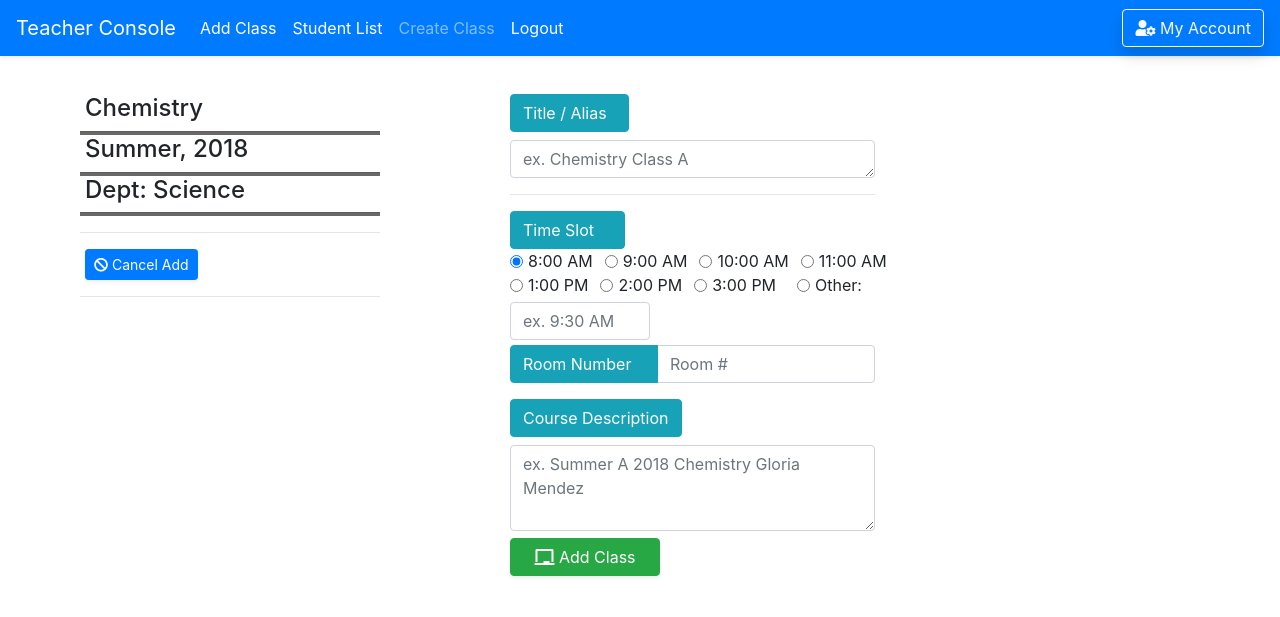
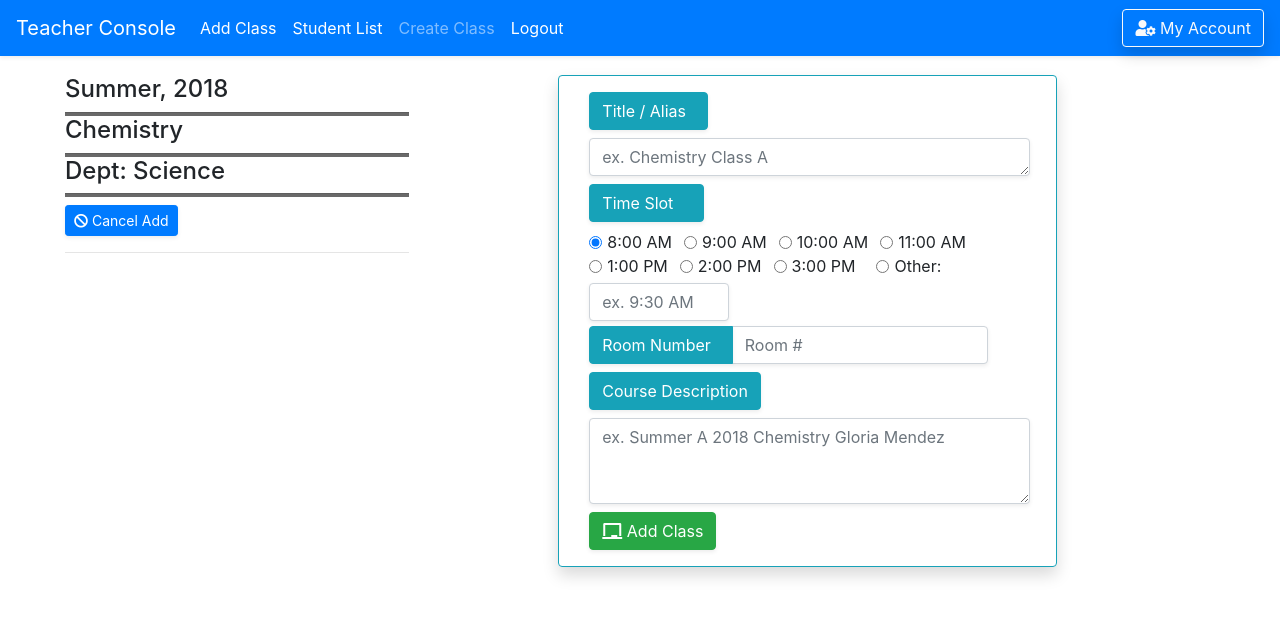
Before and after one commit to Khoi938/AWS-SchoolApp, a Django app: template lc101/school_app/templates/teacher/classroom/add_classroom.html in a window 1280 px wide. Shown: the top 617 px of the page. Run offline with Django 3.2, Linux system fonts and the light colour scheme; the template is opened without the code that fills it: values that come from a table or form of the project are taken from there, others are empty; data comes from the database, SQL or seed files in the repository; both versions use the stored data as it was after the commit; some libraries are stand-ins or nearby versions.

Commit message:
re done add class page

```diff
--- a/lc101/school_app/templates/teacher/classroom/add_classroom.html
+++ b/lc101/school_app/templates/teacher/classroom/add_classroom.html
@@ -1,53 +1,43 @@
 {% extends 'base.html' %}
 {% block content %}
-<br>
-
 <script>
         $(document).ready(function(){
     $('[data-toggle="popover"]').popover();
     });
 </script>
-<div class="container" style='padding-top:25px; padding-left:20px'>
-         <div class="panel panel-login">
-        <div class="panel-body">
-          <div class="row">
-            <!--<div class="col-lg-12">-->
-        <h3 style='padding-left: 5px'></h3>
-        <div style="width: 400px">
-          <div style='width:300px'>
-        <h4 style='padding-left: 5px'>{{ course.course_title }}</h4>
+<div class='content'>
+  <div class="container-fuild form-row pb-4" style='width:100%'>
+    <div class="col-md-5">
+        <div class='col-md-9'>
+          <h4>{{ course.semester }}, {{ course.year }}</h4>
           <hr class='hr-line'/>
-        <h4 style='padding-left: 5px'>{{ course.semester }}, {{ course.year }}</h4>
+          <h4>{{ course.course_title }}</h4>
           <hr class='hr-line'/>
-        <h4 style='padding-left: 5px'>Dept: {{ course.department.name }}</h4>
+          <h4>Dept: {{ course.department.name }}</h4>
           <hr class='hr-line'/>
-        <hr style="text-align:left;margin-left:0;height:0px;padding: 0px"/>
-        <div style='padding-left: 5px'>
-          <a class="btn btn-sm btn-primary shadow-sm" href='{% url "classroom_view" course_id=course.id %}'><i class="fas fa-ban"></i> Cancel Add </a></a>
-        </div>
+          <a class="btn btn-sm btn-primary shadow-sm mt-2" href='{% url "classroom_view" course_id=course.id %}'><i class="fas fa-ban"></i> Cancel Add </a>
           <hr style="text-align:left;margin-left:0;height:0px;padding: 0px"/>
         </div>
+      {% if messages %}
+        <span class="messages">
+      {% for message in messages %}
+           <div class="alert-inherit alert-{{ message.tags }}" role="alert">{{ message }}</div>
+      {% endfor %}
+        </span>
+      {% endif %}
     </div>
-        {% if messages %}
-          <ul class="messages">
-        {% for message in messages %}
-             <li><div class="alert-inherit alert-success" role="alert">{{ message }}</div></li>
-        {% endfor %}
-          </ul>
-        {% endif %}
+    <div class='col-md-5'>
+    <div class='form border border-info rounded pb-3 shadow'>
       <form action="/teacher/classroom/add_classroom", method="post", id=''> {% csrf_token %}
         <input type="hidden" name="course_id" value='{{course.id}}'/>
-
-        <div class="input-group mb-3" style='width:400px' >
+        <div class="input-group mt-3" >
         <div>
           <div class="input-group-prepend">
-          <label class="btn btn-info" for='' >Title / Alias &nbsp</label>
+            <label class="btn btn-info shadow-sm" for='' >Title / Alias &nbsp</label>
           </div>
-          <textarea class="form-control" style='width:365px' name='course_title' id="" rows="1" cols='40'
+            <textarea class="form-control shadow-sm" name='course_title' id="" rows="1" cols='39'
             maxlength='100'placeholder="ex. {{course.course_title}} Class A" data-toggle="popover" title="" data-content="For your reference only"required></textarea>
-
-          <hr/>
-          <button class="btn btn-info" >Time Slot &nbsp&nbsp&nbsp</button>
+          <label class="btn btn-info mt-2 shadow-sm" >Time Slot &nbsp&nbsp&nbsp</label>
         </div>
           <div class="form-check form-check-inline">
             <input class="form-check-input" type="radio" name="time" id="" value="8:00 AM" Checked>
@@ -83,22 +73,24 @@
             <label class="form-check-label" for="">Other:</label>
           </div>
           <div style = 'width:140px;right-align:10px'class="form-check form-check-inline">
-            <input type='text'class="form-control" name="custom_time" maxlength='8' id="" placeholder='ex. 9:30 AM' data-toggle="popover" title="" data-content='Format hh:mm AM/PM'>
+            <input type='text'class="form-control shadow-sm" name="custom_time" maxlength='8' id="" placeholder='ex. 9:30 AM' data-toggle="popover" title="" data-content='Format hh:mm AM/PM'>
           </div><br><br>
-        <div class="input-group mb-3" style='width:365px' >
+        <div class="input-group mb-2" >
           <div class="input-group-prepend">
-            <button class="btn btn-info" >Room Number &nbsp&nbsp</button>
+            <button class="btn btn-info shadow-sm" >Room Number &nbsp</button>
           </div>
-            <input type="text" class="form-control" name='room_number'id="" maxlength="10" placeholder="Room #" data-toggle="popover" title="" data-content='Where you do your lecture' required>
+            <input type="text" class="form-control mr-5 shadow-sm" name='room_number'id="" maxlength="10" placeholder="Room #" data-toggle="popover" title="" data-content='Where you do your lecture' required>
         </div>
         <div>
-          <label class="btn btn-info" for='description' >Course Description</label>
-          <textarea class="form-control" style='width:365px' name='description' id="" rows="3" cols='40' placeholder="ex. Summer A 2018 {{course.course_title}} Gloria Mendez"
+          <label class="btn btn-info shadow-sm" for='description' >Course Description</label>
+          <textarea class="form-control shadow-sm" name='description' id="" rows="3" cols='39' placeholder="ex. Summer A 2018 {{course.course_title}} Gloria Mendez"
           maxlength='200' data-toggle="popover" title="" data-content="Briefly describe your Course"required></textarea>
-          <hr style='height:0px; visibility:hidden; margin-bottom:-10px;' />
-          <button style='width:150px' class="btn btn-md btn-success btn-block text-center shadow-sm"><i class="fas fa-chalkboard"></i> Add Class</button>
+          <button class="btn btn-md btn-success text-center mt-2 shadow-sm"><i class="fas fa-chalkboard"></i> Add Class</button>
         </div>
       </div>
     </form>
+    </div>
+  </div>
+</div>
 
 {% endblock %}
--- a/lc101/school_app/templates/teacher/course/add_course.html
+++ b/lc101/school_app/templates/teacher/course/add_course.html
@@ -78,7 +78,7 @@
         <div class="col-xs-6 form-group">
           <button class="btn shadow-sm btn-success text-center mt-2"><i class="fas fa-chalkboard-teacher"></i> Create Course</button>
 
-          <a href='{% url "teacher" %}' class="btn mt-2 btn-primary shadow-sm" ><i class="fas fa-ban"></i> Cancel &nbsp&nbsp</a>
+          <a href='{% url "teacher" %}' class="btn mt-2 btn-primary shadow-sm" ><i class="fas fa-ban"></i> Cancel &nbsp</a>
             <!--<input class="btn btn-md btn-success" type="submit" id="login" value="Add Class">-->
         </div>
         </div>
--- a/lc101/school_app/templates/teacher/teacher_homepage.html
+++ b/lc101/school_app/templates/teacher/teacher_homepage.html
@@ -18,11 +18,11 @@
           </div>
           <div class='col-md-6'>
             {% if messages %}
-               <ul class="messages" style='list-style-type: none;'>
+               <span class="messages" style='list-style-type: none;'>
             {% for message in messages %}
-               <li><div class="alert-inherit alert-success shadow-sm" role="alert">{{ message }}</div></li>
+               <div class="alert alert-{{ message.tags }} shadow-sm" style='display:inline-block' role="alert">{{ message }}</div>
             {% endfor %}
-               </ul>
+               </span>
             {% endif %}
           </div>
         </div>
--- a/lc101/school_app/views_logged.py
+++ b/lc101/school_app/views_logged.py
@@ -127,7 +127,7 @@ def drop_course(request):
         course_id = request.POST['course_id']
         course = Course.objects.filter(id=course_id).first()
         course.delete()
-        messages.success(request, course.course_title+'. ' + course.semester + ', ' + course.year+ ' sucessfully dropped.')
+        messages.success(request, course.semester + ', ' + course.year +' '+ course.course_title +  ' sucessfully dropped.')
         return redirect('/teacher')
 
 # ------ Classroom Views, Add Classroom, Edit Classroom-----
```
Also changed, not shown: lc101/db.sqlite3, start_here/readme.txt (added). Lines whose indentation alone changed are shown as unchanged.
